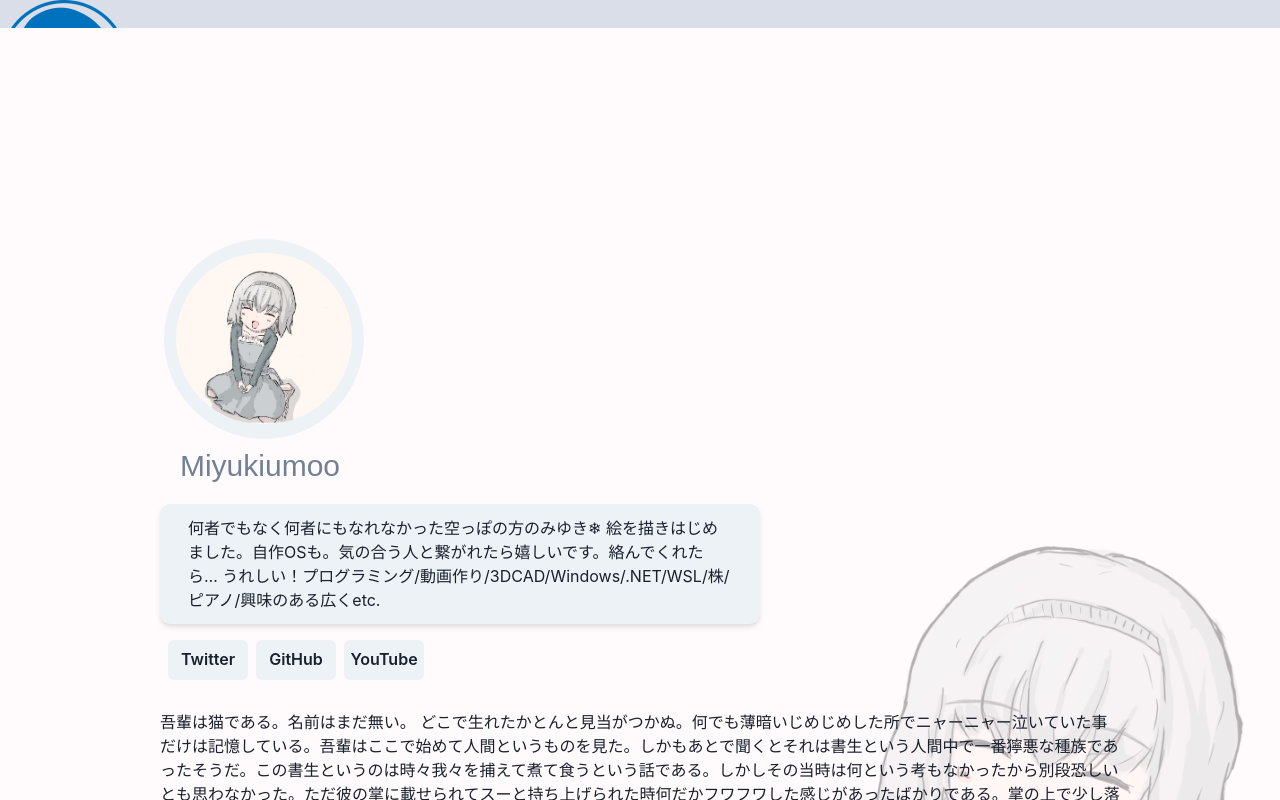
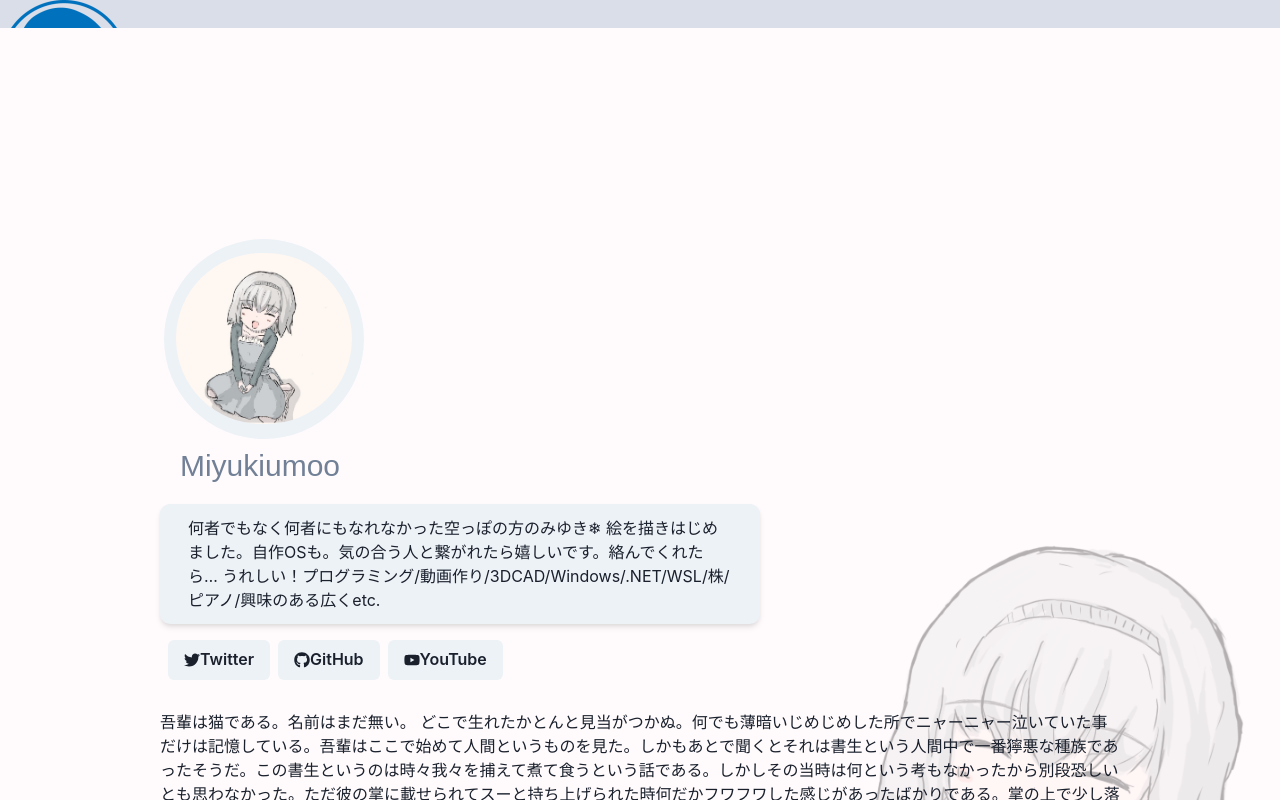
Before and after one commit to miyukic/profile, a React (Create React App) app: page / in a window 1280 px wide. Shown: the top 800 px of the page. Built offline with nearby package versions, Linux system fonts and the light colour scheme.

Commit message:
React Iconの設定

```diff
--- a/src/App.tsx
+++ b/src/App.tsx
@@ -41,7 +41,6 @@ const App: React.VFC = () => {
         // } else if (windowWidth <= 700 && windowHeight > 600) {
         //     Value.WIDTH = 600;
         // }
-        let x: number = 0;
         const f = (a: number) => {
             if (windowWidth <= a && windowWidth > a - 100) {
                 Value.WIDTH = a - 100;
@@ -80,7 +79,7 @@ const App: React.VFC = () => {
                     <Box marginLeft={'auto'} marginRight={'auto'} width={Value.WIDTH}>
                         <Profile></Profile>
 
-<Box marginTop={30} marginBottom={30}>
+<Box paddingTop={30} marginBottom={30}>
 吾輩は猫である。名前はまだ無い。
 　どこで生れたかとんと見当がつかぬ。何でも薄暗いじめじめした所でニャーニャー泣いていた事だけは記憶している。吾輩はここで始めて人間というものを見た。しかもあとで聞くとそれは書生という人間中で一番獰悪な種族であったそうだ。この書生というのは時々我々を捕えて煮て食うという話である。しかしその当時は何という考もなかったから別段恐しいとも思わなかった。ただ彼の掌に載せられてスーと持ち上げられた時何だかフワフワした感じがあったばかりである。掌の上で少し落ちついて書生の顔を見たのがいわゆる人間というものの見始であろう。この時妙なものだと思った感じが今でも残っている。第一毛をもって装飾されべきはずの顔がつるつるしてまるで薬缶だ。その後猫にもだいぶ逢ったがこんな片輪には一度も出会わした事がない。のみならず顔の真中があまりに突起している。そうしてその穴の中から時々ぷうぷうと煙を吹く。どうも咽せぽくて実に弱った。これが人間の飲む煙草というものである事はようやくこの頃知った。
 　この書生の掌の裏でしばらくはよい心持に坐っておったが、しばらくすると非常な速力で運転し始めた。書生が動くのか自分だけが動くのか分らないが無暗に眼が廻る。胸が悪くなる。到底助からないと思っていると、どさりと音がして眼から火が出た。それまでは記憶しているがあとは何の事やらいくら考え出そうとしても分らない。
--- a/src/Profile.tsx
+++ b/src/Profile.tsx
@@ -1,9 +1,10 @@
 'use strict'
 import React, { useState } from 'react';
-import { Box, Button, Center, Circle, HStack, Stack } from "@chakra-ui/react"
-import { Flex } from "@chakra-ui/react"
+import { Box, Button, HStack } from "@chakra-ui/react"
 import Icon from "./Icon"
 import IconPng from './icon.png';
+import { FaTwitter, FaYoutube, FaGithub } from "react-icons/fa";
+import { IconContext } from 'react-icons';
 
 const Profile: React.VFC = () => {
     const [size, setSize] = useState<number>(200);
@@ -17,17 +18,24 @@ const Profile: React.VFC = () => {
                     何者でもなく何者にもなれなかった空っぽの方のみゆき❄ 絵を描きはじめました。自作OSも。気の合う人と繋がれたら嬉しいです。絡んでくれたら… うれしい！プログラミング/動画作り/3DCAD/Windows/.NET/WSL/株/ピアノ/興味のある広くetc.
                 </Box>
             </Box>
+
             <Box px={2} fontSize={20}>
                 <HStack dropShadow={'2xl'} fontStyle={'inherit'}>
-                    <Box>
-                        <Button as="a" href="https://twitter.com/Miyukiumoo" width={20}>Twitter</Button>
-                    </Box>
-                    <Box>
-                        <Button as="a" href="https://github.com/miyukic" width={20}>GitHub</Button>
-                    </Box>
-                    <Box>
-                        <Button as="a" href="https://www.youtube.com/channel/UCnHC4vCULFtRm3f22hEu5ag" width={20}>YouTube</Button>
-                    </Box>
+
+                    <IconContext.Provider value={{ color: '#ccc"', size: "" }}>
+                        <Button as="a" href="https://twitter.com/Miyukiumoo">
+                            <FaTwitter />
+                            Twitter
+                            </Button>
+                        <Button as="a" href="https://github.com/miyukic">
+                            <FaGithub />
+                            GitHub
+                        </Button>
+                        <Button as="a" href="https://www.youtube.com/channel/UCnHC4vCULFtRm3f22hEu5ag">
+                            <FaYoutube/>
+                            YouTube
+                        </Button>
+                    </IconContext.Provider>
                 </HStack>
             </Box>
         </>
```
